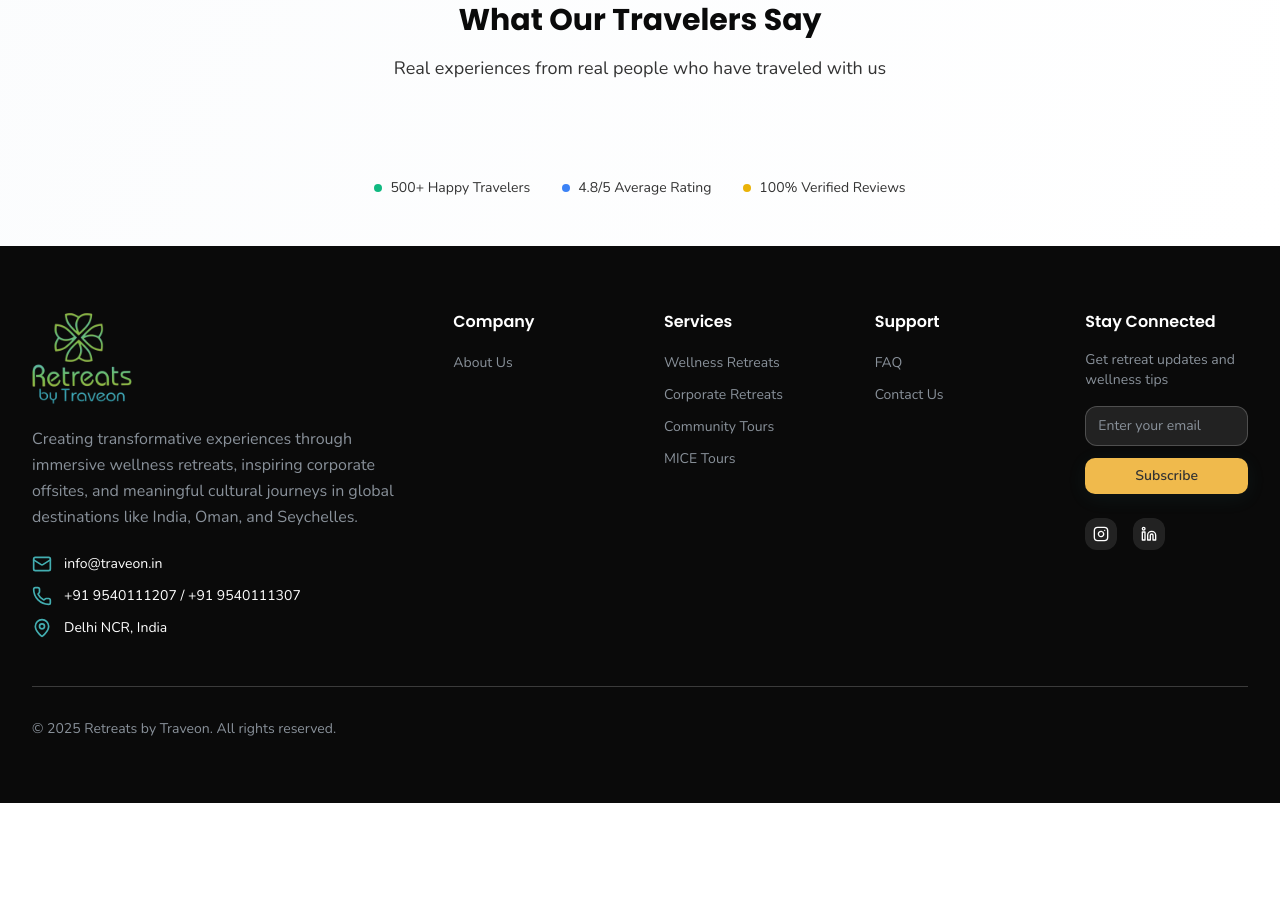
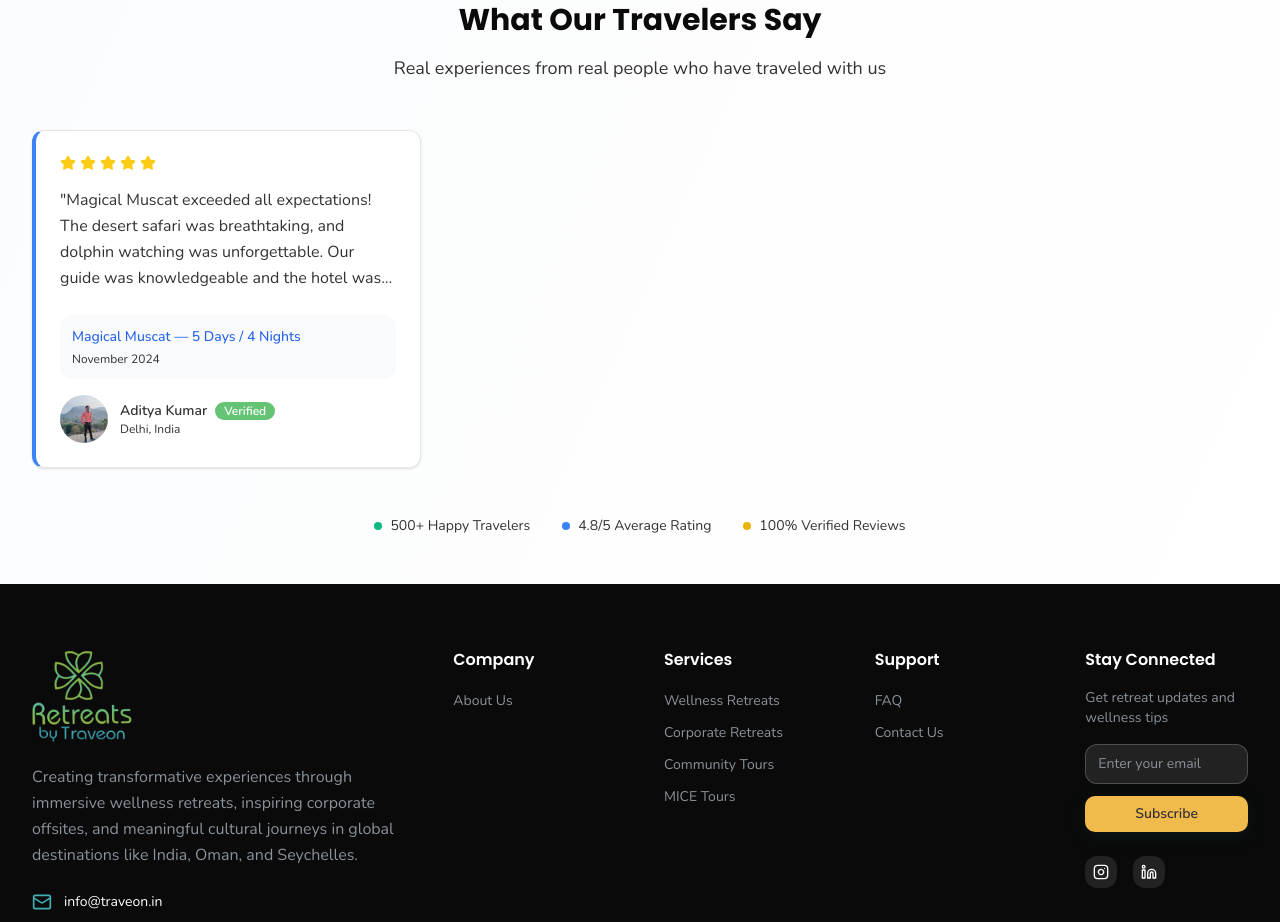
Before and after one commit to evreneducation/retreatsByTraveon-1, a Next.js app: page /tours/community/magical-muscat-5d4n in a window 1280 px wide. Shown: the part 2420-3342 px from the top of the page. Before the commit the page ends 3223 px from the top, so only its background shows below. Built offline with nearby package versions, Linux system fonts and the light colour scheme.

Commit message:
changes in testimonials and add itenary

```diff
--- a/components/site/TestimonialsSection.tsx
+++ b/components/site/TestimonialsSection.tsx
@@ -129,7 +129,7 @@ function LightVideo({
   );
 }
 
-// Sample testimonials - you can replace with real data
+// Updated testimonials with packageIds
 const sampleTestimonials: Testimonial[] = [
   // Phool Chatti - Arunanand - Only Meenakshi Bansal
   {
@@ -141,7 +141,7 @@ const sampleTestimonials: Testimonial[] = [
     review:
       "The Nirvana wellness retreat was absolutely transformative. Arunanand's guidance through meditation and sound healing helped me find inner peace I didn't know I was looking for.",
     packageTitle: "Nirvana — Anantam a Holistic Wellness Retreat",
-    travelDate: "27-30 Nov 2025",
+    travelDate: "",
     verified: true,
     type: "text",
     packageIds: ["nirvana-arunanand-4d"] // Only for Phool Chatti package
@@ -156,7 +156,7 @@ const sampleTestimonials: Testimonial[] = [
     review:
       "During the wellness retreat, I discovered a new sense of energy and positivity all around me. By practicing mindfulness daily, I now feel calmer, healthier, and more balanced in life.",
     packageTitle: "Nirvana — Inner Journey Meditation & Healing",
-    travelDate: "27-30 Nov 2025",
+    travelDate: "",
     verified: true,
     type: "text",
     packageIds: ["nirvana-naad-wellness-4d"] // Only for Naad Wellness package
@@ -171,14 +171,14 @@ const sampleTestimonials: Testimonial[] = [
     review:
       "The Himalayan retreat experience was incredible. The combination of yoga, meditation, and sound healing in the mountains created a perfect environment for self-discovery and inner peace.",
     packageTitle: "Nirvana — Inner Journey Meditation & Healing",
-    travelDate: "December 2024",
+    travelDate: "",
     verified: true,
     type: "text",
     packageIds: ["nirvana-anant-4d"] // Only for Tapovan Rishikesh package
   },
-  // Magical Muscat
+  // Magical Muscat - Aditya Kumar - Only for Magical Muscat package
   {
-    id: "2",
+    id: "magical-muscat-1",
     name: "Aditya Kumar",
     location: "Delhi, India",
     avatar: "/testimonials/3.jpg",
@@ -189,10 +189,11 @@ const sampleTestimonials: Testimonial[] = [
     travelDate: "November 2024",
     verified: true,
     type: "video",
+    packageIds: ["magical-muscat-5d", "magical-muscat"] // Multiple IDs for better matching
   },
-  // Seychelles
+  // Seychelles - Anil Kumar - Only for Seychelles package
   {
-    id: "3",
+    id: "seychelles-1",
     name: "Anil Kumar",
     location: "Bangalore, India",
     avatar: "/testimonials/1.jpg",
@@ -203,12 +204,13 @@ const sampleTestimonials: Testimonial[] = [
     travelDate: "October 2024",
     verified: true,
     type: "text",
+    packageIds: ["seychelles-group-tour", "seychelles"] // Multiple IDs for better matching
   },
   // Corporate Sound Healing Testimonials
   {
     id: "corp-1",
     name: "Lokesh",
-    location: "Gurgaon, India",
+    location: "",
     avatar: "/testimonials/10.png",
     rating: 5,
     review:
@@ -218,13 +220,14 @@ const sampleTestimonials: Testimonial[] = [
     verified: true,
     type: "text",
     company: "Google",
-    role: "Employee",
+    role: "Gurgaon",
     employees: "",
+    packageIds: ["corporate-sound-healing", "2hrs-onsite-sound-healing", "corporate", "sound-healing"] // Multiple IDs for better matching
   },
   {
     id: "corp-2",
     name: "Jigyasa Saxena",
-    location: "Delhi, India",
+    location: "",
     avatar: "/testimonials/6.jpg",
     rating: 5,
     review:
@@ -234,8 +237,9 @@ const sampleTestimonials: Testimonial[] = [
     verified: true,
     type: "text",
     company: "Google",
-    role: "VP Operations",
+    role: "Gurgaon",
     employees: "",
+    packageIds: ["corporate-sound-healing", "2hrs-onsite-sound-healing", "corporate", "sound-healing"] // Multiple IDs for better matching
   },
 ];
 
@@ -255,18 +259,21 @@ export function TestimonialsSection({
     ? sampleTestimonials.filter((t) => {
         // First check if testimonial has specific packageIds
         if (t.packageIds && t.packageIds.length > 0) {
-          return t.packageIds.includes(packageId);
+          return t.packageIds.some(pid =>
+            packageId.toLowerCase().includes(pid.toLowerCase()) ||
+            pid.toLowerCase().includes(packageId.toLowerCase())
+          );
         }
 
         // Fallback to package title matching for packages without specific IDs
+        const packageIdLower = packageId.toLowerCase();
         return (
-          t.packageTitle.toLowerCase().includes(packageId.toLowerCase()) ||
-          (packageId.toLowerCase().includes("2hr") &&
-            t.id.startsWith("corp-")) ||
-          (packageId.toLowerCase().includes("corporate") &&
-            t.id.startsWith("corp-")) ||
-          (packageId.toLowerCase().includes("sound") &&
-            t.id.startsWith("corp-"))
+          t.packageTitle.toLowerCase().includes(packageIdLower) ||
+          (packageIdLower.includes("2hr") && t.id.startsWith("corp-")) ||
+          (packageIdLower.includes("corporate") && t.id.startsWith("corp-")) ||
+          (packageIdLower.includes("sound") && t.id.startsWith("corp-")) ||
+          (packageIdLower.includes("seychelles") && t.id === "seychelles-1") ||
+          (packageIdLower.includes("muscat") && t.id === "magical-muscat-1")
         );
       })
     : sampleTestimonials;
@@ -289,7 +296,16 @@ export function TestimonialsSection({
     packageId &&
     (packageId.toLowerCase().includes("2hr") ||
       packageId.toLowerCase().includes("corporate") ||
-      packageId.toLowerCase().includes("sound"));
+      packageId.toLowerCase().includes("sound") ||
+      packageId.toLowerCase().includes("workshop"));
+
+  // Debug: Log filtered testimonials (remove in production)
+  useEffect(() => {
+    if (packageId) {
+      console.log(`Package ID: ${packageId}`);
+      console.log(`Filtered testimonials:`, filteredTestimonials);
+    }
+  }, [packageId, filteredTestimonials]);
 
   return (
     <div className={className}>
@@ -306,6 +322,13 @@ export function TestimonialsSection({
         </p>
       </div>
 
+      {displayTestimonials.length === 0 ? (
+        <div className="text-center py-12">
+          <p className="text-muted-foreground">No testimonials found for this package.</p>
+          <p className="text-sm text-muted-foreground mt-2">Package ID: {packageId}</p>
+        </div>
+      ) : (
+        <>
           <div className="grid md:grid-cols-2 lg:grid-cols-3 gap-6">
             {displayTestimonials.map((testimonial, index) => (
               <motion.div
@@ -415,6 +438,8 @@ export function TestimonialsSection({
               </button>
             </div>
           )}
+        </>
+      )}
 
       {/* Trust Indicators */}
       <div className="mt-12 text-center">
--- a/lib/seed.ts
+++ b/lib/seed.ts
@@ -589,7 +589,7 @@ export const seedPackages: Package[] = [
   },
 
   // --- Nirvana with Anant Gogia ---
-  {
+    {
     id: "nirvana-anant-4d",
     slug: "nirvana-inner-journey-anant",
     title: "Nirvana — Inner Journey Meditation & Healing",
@@ -603,7 +603,7 @@ export const seedPackages: Package[] = [
     pricing: {
       singleOccupancy: 30000,
       doubleOccupancy: 50000,
-      description: "Inclusive off - meals, accommodation, activities",
+      description: "Inclusive of - meals, accommodation, activities",
     },
     heroImage: "/anant/1.jpg",
     gallery: ["/anant/2.jpg", "/anant/3.jpg", "/anant/4.jpg", "/anant/5.jpg"],
@@ -639,27 +639,43 @@ export const seedPackages: Package[] = [
     itinerary: [
       {
         day: 1,
-        title: "Arrival & Grounding",
+        title: "Arrival & Grounding - Awaken",
         description:
-          "Check-in, herbal tea, opening circle, evening yoga, bonfire & live music.",
+          "12:00-2:00 PM: Arrival & Check-in with herbal welcome drink. 2:30-4:00 PM: Grounding Yoga + Breath Awareness Flow. 4:30-5:30 PM: Tea Break + Intention Setting Circle. 6:00-7:00 PM: Sound Healing Journey (Gong + Singing Bowls). 7:30-9:00 PM: Sattvic Dinner.",
+        meals: {
+          dinner: true,
+        },
       },
       {
         day: 2,
-        title: "Himalayan Sunrise & Sound Journey",
+        title: "Energy Alignment - Heal",
         description:
-          "Sunrise temple meditation, Mystic Rose practice, sound healing, yoga nidra, bonfire storytelling.",
+          "6:30-7:30 AM: Shatkriya (Jal Neti & Basti) + Pranayama + Yoga Flow. 8:00-9:00 AM: Conscious Breakfast. 10:00-11:30 AM: Nature Walk / Forest Bathing. 12:30-1:30 PM: Ayurvedic Lunch. 2:00-3:00 PM: Chakra & Energy Anatomy Workshop. 3:00-4:00 PM: Tea Break + Self-Reflection. 4:00-5:15 PM: Ananta Prana Sadhana. 5:15-5:45 PM: Silent Sitting + Soundscape. 6:00-6:30 PM: Ganga Aarti. 7:00-8:30 PM: Dinner + Optional Sharing Circle.",
+        meals: {
+          breakfast: true,
+          lunch: true,
+          dinner: true,
+        },
       },
       {
         day: 3,
-        title: "Village Trek & Ganga Aarti",
+        title: "Expansion - Evolve",
         description:
-          "Morning yoga, picnic lunch in Himalayan village, sound healing, evening Ganga Aarti in Rishikesh.",
+          "6:30-7:30 AM: Shatkriya (Kapalbhati + Agnisar) + Tratak Meditation + Light Yoga. 8:00-9:00 AM: Breakfast. 9:30-12:30 PM: Optional Reiki Level 1 Attunement or Ganga dip / Self-time. 1:00-2:00 PM: Lunch. 3:00-4:00 PM: Cyclic Meditation. 4:30-6:00 PM: Sankalpa & Vision Board Creation. 6:30-7:30 PM: Agni Hotra Fire Ceremony. 8:00 PM: Closing Celebration Dinner with live music.",
+        meals: {
+          breakfast: true,
+          lunch: true,
+          dinner: true,
+        },
       },
       {
         day: 4,
-        title: "Integration & Departure",
+        title: "Integration & Farewell",
         description:
-          "Closing yoga, gratitude meditation, farewell circle, checkout.",
+          "6:30-7:30 AM: Shatkriya (Nauli Demonstration) + Closing Meditation & Sharing Circle. 8:00-9:00 AM: Breakfast. 10:00 AM: Check-out + Farewell Gift Pack.",
+        meals: {
+          breakfast: true,
+        },
       },
     ],
     departures: [
```
Lines whose indentation alone changed are shown as unchanged.
